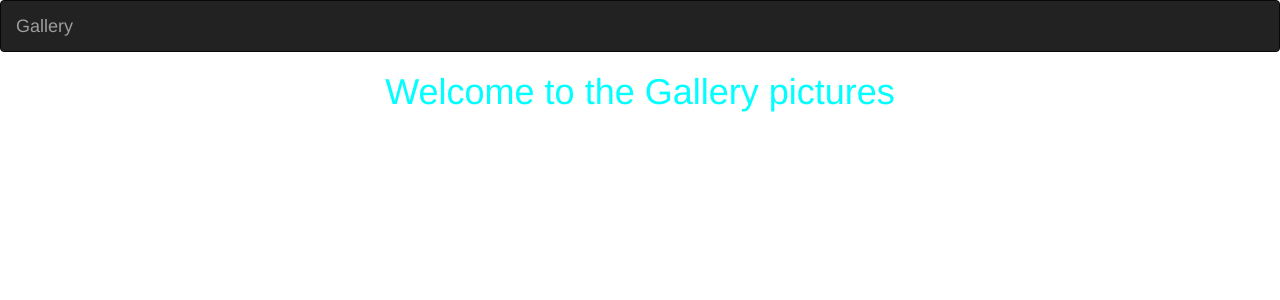
After one commit to AKIMANIZANYE/Gallery, a Django app: page /photos/ in a window 1280 px wide. The commit adds this page. Shown: the top 300 px of the page. Run offline with Django 3.2, Linux system fonts and the light colour scheme; some libraries are stand-ins or nearby versions.

Commit message:
i created the styles

```diff
--- a/galley/settings.py
+++ b/galley/settings.py
@@ -31,6 +31,7 @@ ALLOWED_HOSTS = []
 # Application definition
 
 INSTALLED_APPS = [
+    'bootstrap3',
     'photos.apps.PhotosConfig',
     'django.contrib.admin',
     'django.contrib.auth',
@@ -38,7 +39,7 @@ INSTALLED_APPS = [
     'django.contrib.sessions',
     'django.contrib.messages',
     'django.contrib.staticfiles',
-     'bootstrap3'
+
 ]
 
 MIDDLEWARE = [
--- a/photos/Tempelates/welcome.html
+++ /dev/null
@@ -1 +0,0 @@
-<h1> Welcome to the Moringa Tribune</h1>
--- a/photos/models.py
+++ b/photos/models.py
@@ -1,14 +1,10 @@
 from django.db import models
+import datetime as dt
 
 class Editor(models.Model):
     first_name = models.CharField(max_length =30)
     last_name = models.CharField(max_length =30)
     email = models.EmailField()
-try:
-    editor = Editor.objects.get(email = 'example@gmail.com')
-    print('Editor found')
-except DoesNotExist:
-    print('Editor was not found')
 
     def __str__(self):
         return self.first_name
--- a/photos/Tempelates/all-photos/base.html
+++ b/photos/templates/all-photos/base.html
@@ -13,14 +13,13 @@
 
   {% block styles %}
     {% bootstrap_css %}
-    <link rel="stylesheet" href="{% static 'css/basenews.css' %}">
   {% endblock %}
 
 </head>
 <body>
     {% include "navbar.html" %}
 
-    {% block content %} <h1 class='text-center'>Photos for {{date|date:"l d-F Y"}}</h1> {%endblock%}
+    {% block content %}  {%endblock%}
 
     {% block scripts %}
         <script src="https://ajax.googleapis.com/ajax/libs/jquery/3.2.1/jquery.min.js"></script>
--- a/photos/Tempelates/navbar.html
+++ b/photos/templates/navbar.html
@@ -9,7 +9,7 @@
 <nav class="navbar navbar-inverse">
   <div class="container-fluid">
     <div class="navbar-header">
-      <a class="navbar-brand" href="{% url 'newsToday' %}">Gallery</a>
+      <a class="navbar-brand" href="{% url 'photosToday' %}">Gallery</a>
     </div>
   </div>
 </nav>
--- /dev/null
+++ b/photos/templates/welcome.html
@@ -0,0 +1,7 @@
+
+{%extends 'all-photos/base.html'%}
+
+{% block content %}
+{{block.super}}
+<h1 style="text-align:center;color:aqua"> Welcome to the  Gallery pictures</h1>
+{% endblock %}
```
Also changed, not shown: photos/templates/all-photos/past-photos.html (renamed from photos/Tempelates/all-photos/past-photos.html), photos/templates/all-photos/today-photos.html (renamed from photos/Tempelates/all-photos/today-photos.html), 4 other files.
